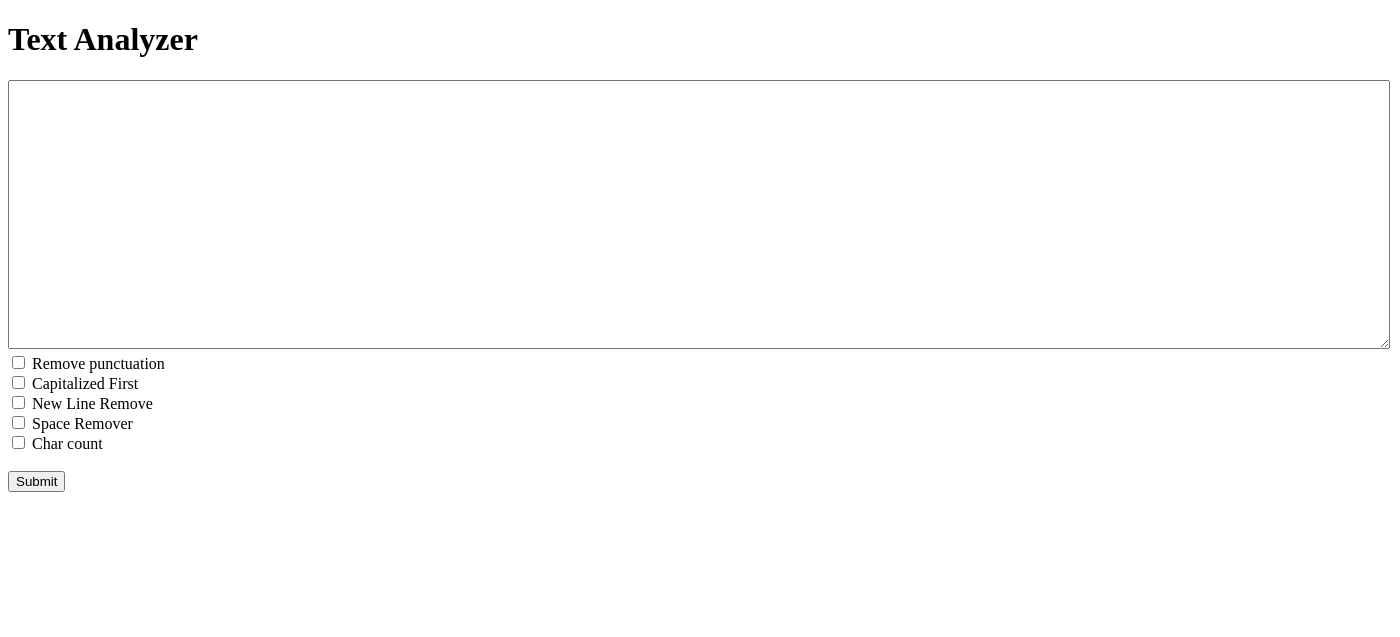
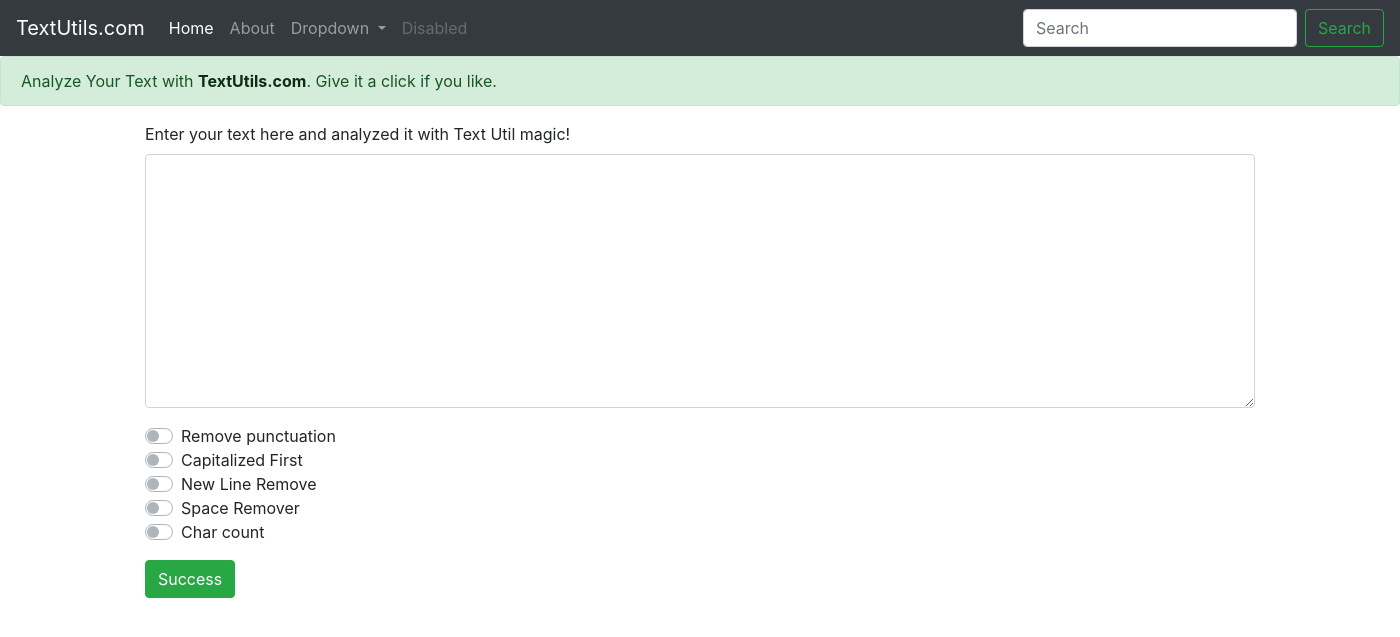
Before and after one commit to nkukadiya89/textutils-app-using-Django, a Django app: page / in a window 1400 px wide. Shown: the top 637 px of the page. Run offline with Django 3.2, Linux system fonts and the light colour scheme; some libraries are stand-ins or nearby versions.

Commit message:
bootstrap

```diff
--- a/templates/index.html
+++ b/templates/index.html
@@ -1,21 +1,89 @@
-<!DOCTYPE html>
+<!doctype html>
 <html lang="en">
-<head>
-    <meta charset="UTF-8">
-    <meta name="viewport" content="width=device-width, initial-scale=1.0">
+  <head>
+    <!-- Required meta tags -->
+    <meta charset="utf-8">
+    <meta name="viewport" content="width=device-width, initial-scale=1, shrink-to-fit=no">
+
+    <!-- Bootstrap CSS -->
+    <link rel="stylesheet" href="https://stackpath.bootstrapcdn.com/bootstrap/4.4.1/css/bootstrap.min.css" integrity="sha384-Vkoo8x4CGsO3+Hhxv8T/Q5PaXtkKtu6ug5TOeNV6gBiFeWPGFN9MuhOf23Q9Ifjh" crossorigin="anonymous">
+
     <title>Text Utils</title>
-</head>
-<body>
-    <h1>Text Analyzer</h1>
-    <form action="/analyzer/" method="POST"> {% csrf_token %}
-        <textarea name="djtext" id="djtext" cols="30" rows="10" style="margin: 0px; width: 1376px; height: 263px;"></textarea><br>
-        <input type="checkbox" name="option" value="Remove punctuation"> Remove punctuation <br>
-        <input type="checkbox" name="option" value="Capitalized First"> Capitalized First <br>
-        <input type="checkbox" name="option" value="New Line Remove"> New Line Remove <br>
-        <input type="checkbox" name="option" value="Space Remover"> Space Remover <br>
-        <input type="checkbox" name="option" value="Char count"> Char count <br> <br>
-        <button type="submit">Submit</button>
-    </form>
+  </head>
+  <body>
+    <nav class="navbar navbar-expand-lg navbar-dark bg-dark">
+        <a class="navbar-brand" href="/">TextUtils.com</a>
+        <button class="navbar-toggler" type="button" data-toggle="collapse" data-target="#navbarSupportedContent" aria-controls="navbarSupportedContent" aria-expanded="false" aria-label="Toggle navigation">
+          <span class="navbar-toggler-icon"></span>
+        </button>
 
-</body>
+        <div class="collapse navbar-collapse" id="navbarSupportedContent">
+          <ul class="navbar-nav mr-auto">
+            <li class="nav-item active">
+              <a class="nav-link" href="/">Home <span class="sr-only">(current)</span></a>
+            </li>
+            <li class="nav-item">
+              <a class="nav-link" href="/about">About</a>
+            </li>
+            <li class="nav-item dropdown">
+              <a class="nav-link dropdown-toggle" href="#" id="navbarDropdown" role="button" data-toggle="dropdown" aria-haspopup="true" aria-expanded="false">
+                Dropdown
+              </a>
+              <div class="dropdown-menu" aria-labelledby="navbarDropdown">
+                <a class="dropdown-item" href="#">Action</a>
+                <a class="dropdown-item" href="#">Another action</a>
+                <div class="dropdown-divider"></div>
+                <a class="dropdown-item" href="#">Something else here</a>
+              </div>
+            </li>
+            <li class="nav-item">
+              <a class="nav-link disabled" href="#" tabindex="-1" aria-disabled="true">Disabled</a>
+            </li>
+          </ul>
+          <form class="form-inline my-2 my-lg-0">
+            <input class="form-control mr-sm-2" type="search" placeholder="Search" aria-label="Search">
+            <button class="btn btn-outline-success my-2 my-sm-0" type="submit">Search</button>
+          </form>
+        </div>
+      </nav>
+
+      <div class="alert alert-success" role="alert">
+        Analyze Your Text with <a href="/" class="alert-link">TextUtils.com</a>. Give it a click if you like.
+      </div>
+
+      <div class="container">
+        <form action="/analyzer/" method="POST"> {% csrf_token %}
+            <div class="form-group">
+              <label for="exampleFormControlTextarea1">Enter your text here and analyzed it with Text Util magic!</label>
+              <textarea class="form-control" name="djtext" id="djtext" rows="10"></textarea>
+            </div>
+            <div class="custom-control custom-switch">
+                <input type="checkbox" class="custom-control-input"  name="option" value="Remove punctuation" id="remove_punctuation">
+                <label class="custom-control-label" for="remove_punctuation">Remove punctuation</label>
+            </div>
+            <div class="custom-control custom-switch">
+                <input type="checkbox" class="custom-control-input" name="option" value="Capitalized First" id="capitalized_first">
+                <label class="custom-control-label" for="capitalized_first">Capitalized First</label>
+            </div>
+            <div class="custom-control custom-switch">
+                <input type="checkbox" class="custom-control-input" name="option" value="New Line Remove" id="new_line_remove">
+                <label class="custom-control-label" for="new_line_remove">New Line Remove</label>
+            </div>
+            <div class="custom-control custom-switch">
+                <input type="checkbox" class="custom-control-input" name="option" value="Space Remover" id="space_remover">
+                <label class="custom-control-label" for="space_remover">Space Remover</label>
+            </div>
+            <div class="custom-control custom-switch">
+                <input type="checkbox" class="custom-control-input"  name="option" value="Char count" id="char_count">
+                <label class="custom-control-label" for="char_count">Char count</label>
+            </div>
+            <button type="submit" class="btn btn-success mt-3">Success</button>
+          </form>
+      </div>
+    <!-- Optional JavaScript -->
+    <!-- jQuery first, then Popper.js, then Bootstrap JS -->
+    <script src="https://code.jquery.com/jquery-3.4.1.slim.min.js" integrity="sha384-J6qa4849blE2+poT4WnyKhv5vZF5SrPo0iEjwBvKU7imGFAV0wwj1yYfoRSJoZ+n" crossorigin="anonymous"></script>
+    <script src="https://cdn.jsdelivr.net/npm/popper.js@1.16.0/dist/umd/popper.min.js" integrity="sha384-Q6E9RHvbIyZFJoft+2mJbHaEWldlvI9IOYy5n3zV9zzTtmI3UksdQRVvoxMfooAo" crossorigin="anonymous"></script>
+    <script src="https://stackpath.bootstrapcdn.com/bootstrap/4.4.1/js/bootstrap.min.js" integrity="sha384-wfSDF2E50Y2D1uUdj0O3uMBJnjuUD4Ih7YwaYd1iqfktj0Uod8GCExl3Og8ifwB6" crossorigin="anonymous"></script>
+  </body>
 </html>
```
Also changed, not shown: templates/index_bk.html (added, +21 -0 lines).
